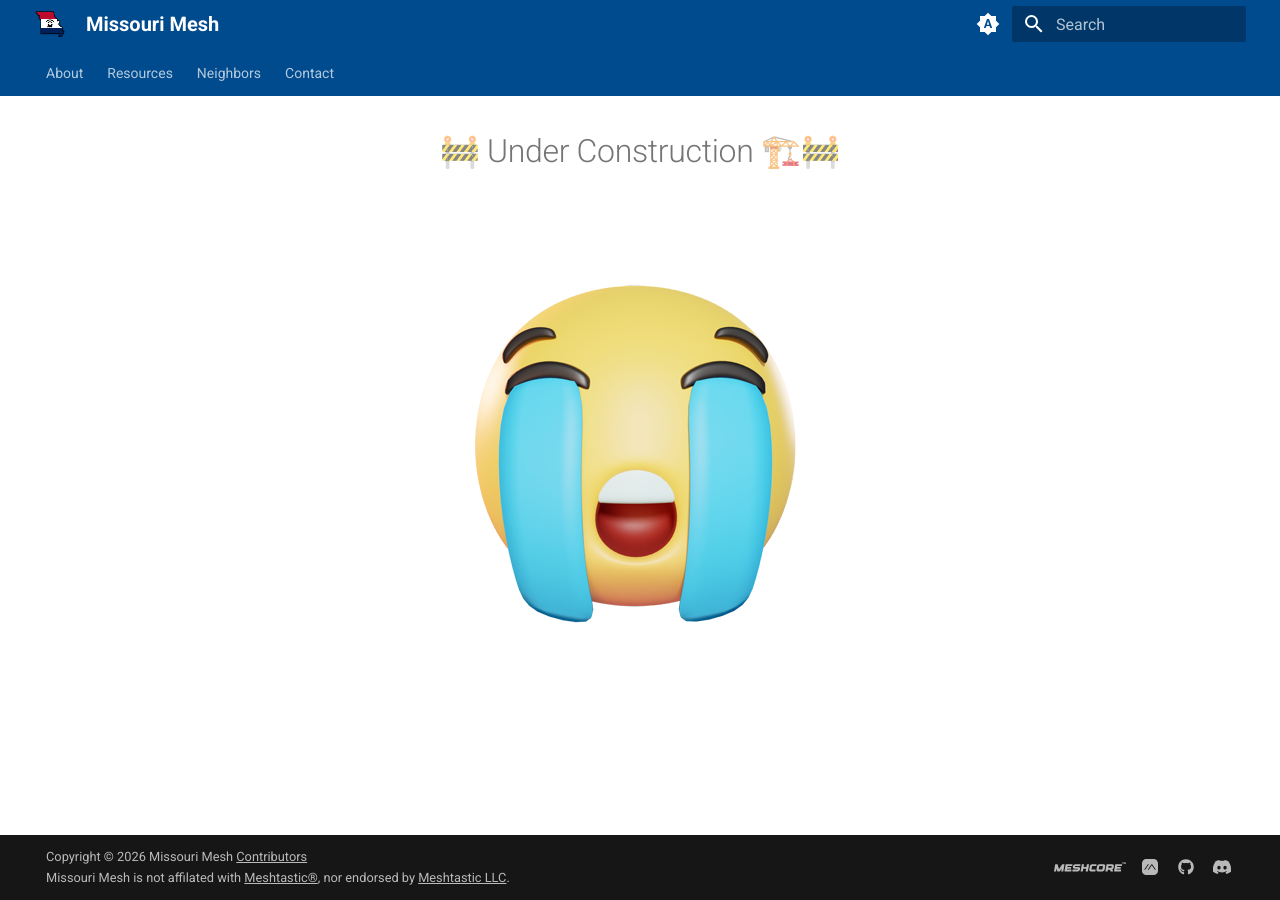
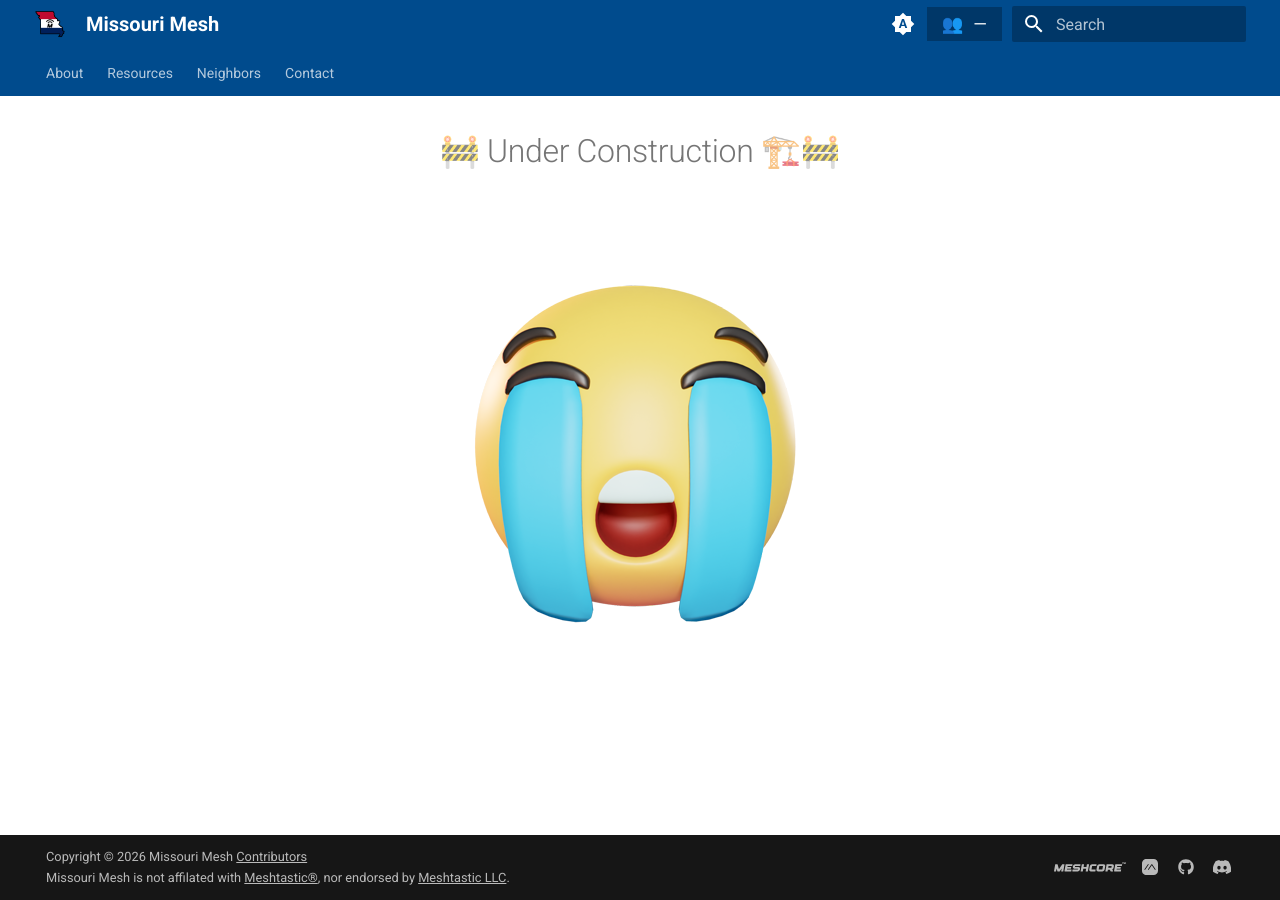
Before and after one commit to missourimesh/missourimesh.org, an MkDocs documentation site: the page built from docs/analyzers.md, in a window 1280 px wide. Built offline with MkDocs 1.6.1 and Material for MkDocs 9.7.7, drawn with Linux system fonts in a browser that asks for light colours.

Commit message:
added user count on website

```diff
--- /dev/null
+++ b/docs/assets/javascripts/user-count.js
@@ -0,0 +1,67 @@
+(() => {
+  const endpoint = "https://cold-mode-0c9d.kasonmagruder.workers.dev/api/user-count";
+  const id = "live-user-count";
+
+  function create() {
+    const header = document.querySelector(".md-header__inner");
+    if (!header || document.getElementById(id)) return;
+
+    const wrap = document.createElement("div");
+    wrap.id = id;
+
+    const badge = document.createElement("div");
+    badge.className = "md-header__user-count-badge";
+
+    const icon = document.createElement("span");
+    icon.textContent = "👥";
+
+    const text = document.createElement("span");
+    text.className = "md-header__user-count-text";
+    text.textContent = "0 online";
+
+    badge.append(icon, text);
+    wrap.appendChild(badge);
+
+    const search = header.querySelector(".md-search");
+
+    if (search) {
+      header.insertBefore(wrap, search);
+    } else {
+      header.appendChild(wrap);
+    }
+  }
+
+  async function update() {
+    try {
+      const res = await fetch(endpoint, {
+        cache: "no-store"
+      });
+
+      const data = await res.json();
+
+      const text = document.querySelector(".md-header__user-count-text");
+
+      if (text) {
+        text.textContent = `${data.count} online`;
+      }
+    } catch {
+      const text = document.querySelector(".md-header__user-count-text");
+
+      if (text) {
+        text.textContent = "—";
+      }
+    }
+  }
+
+  function init() {
+    create();
+    update();
+    setInterval(update, 5000);
+  }
+
+  if (document.readyState === "loading") {
+    document.addEventListener("DOMContentLoaded", init);
+  } else {
+    init();
+  }
+})();
--- /dev/null
+++ b/docs/assets/stylesheets/user-count.css
@@ -0,0 +1,53 @@
+#live-user-count {
+    margin-right: 1em;
+}
+
+.md-header__user-count-wrapper {
+    display: flex;
+    align-items: center;
+    margin: 0 0.5rem;
+}
+
+.md-header__user-count-badge {
+    display: flex;
+    align-items: center;
+    gap: 0.5rem;
+    padding: 0.35rem 0.75rem;
+    background-color: #00000042;
+    font-size: 0.875rem;
+    font-weight: 500;
+    transition: all 0.2s ease;
+    white-space: nowrap;
+}
+
+.md-header__user-count-badge.md-header__user-count-error {
+    opacity: 0.6;
+    cursor: help;
+}
+
+.md-header__user-count-icon {
+    display: inline-block;
+    font-size: 1rem;
+    line-height: 1;
+}
+
+.md-header__user-count-text {
+    display: inline;
+}
+
+/* Responsive adjustments for mobile */
+@media (max-width: 768px) {
+    .md-header__user-count-wrapper {
+        margin: 0 0.25rem;
+    }
+
+    .md-header__user-count-badge {
+        padding: 0.3rem 0.6rem;
+        font-size: 0.8rem;
+        gap: 0.35rem;
+    }
+
+    .md-header__user-count-icon {
+        font-size: 0.9rem;
+    }
+}
--- a/mkdocs.yml
+++ b/mkdocs.yml
@@ -81,6 +81,10 @@ theme:
 
 extra_css:
   - assets/stylesheets/extra.css
+  - assets/stylesheets/user-count.css
+
+extra_javascript:
+  - assets/javascripts/user-count.js
 
 extra:
   generator: false
```
